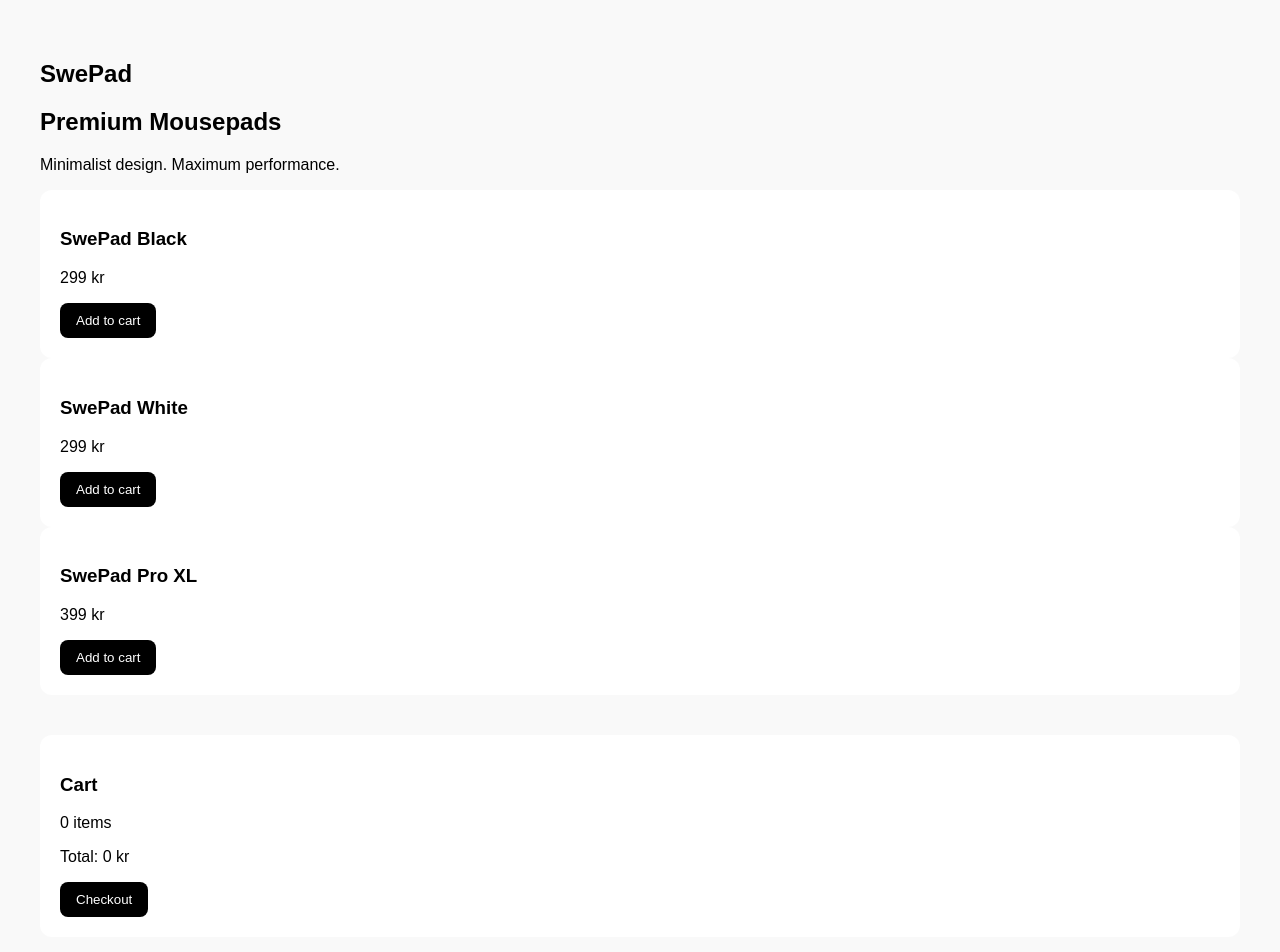
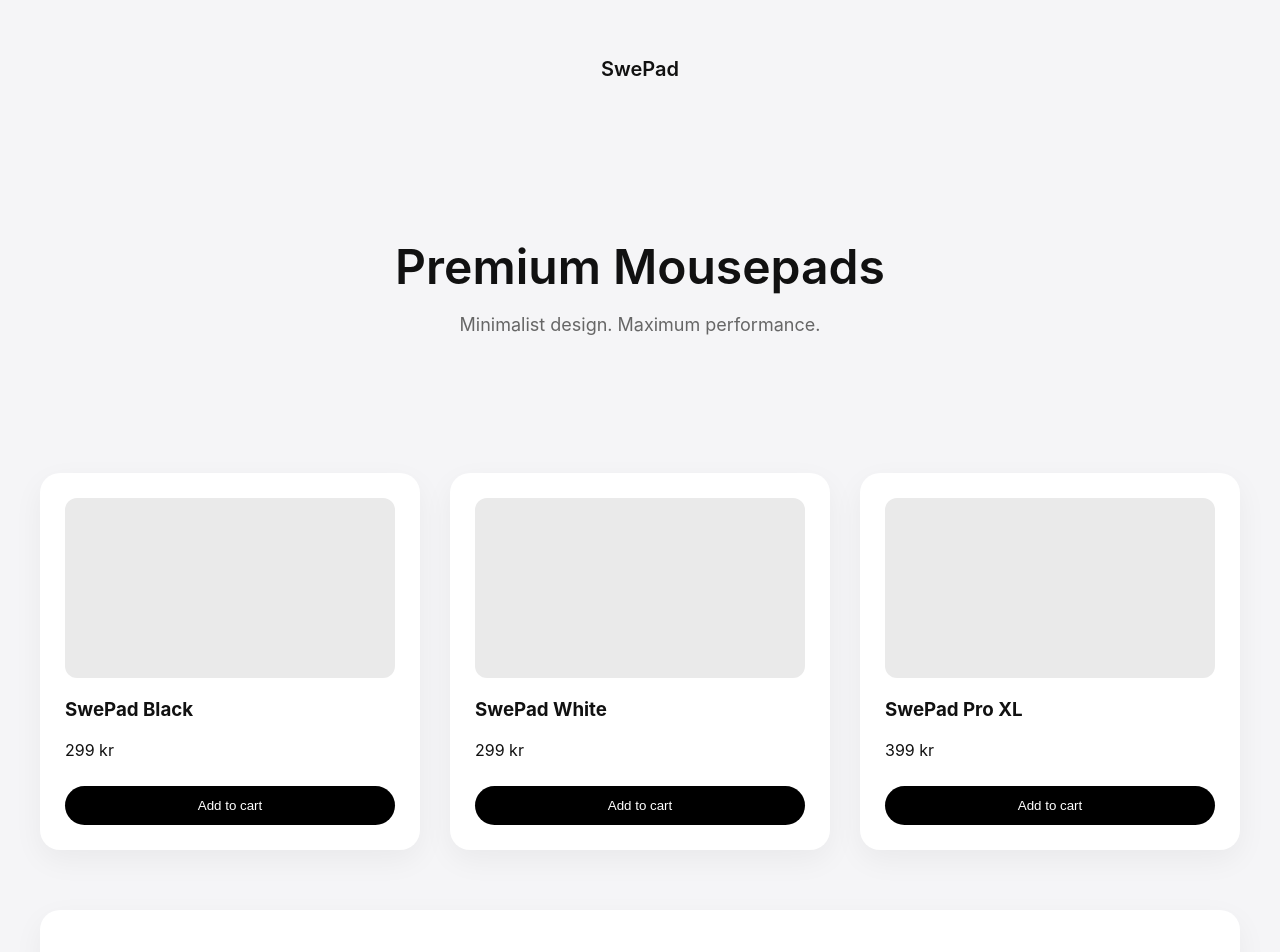
Before and after one commit to theodorjanzon-glitch/Swepad, a Next.js app: page / in a window 1280 px wide. Shown: the top 952 px of the page. Built offline with nearby package versions, Linux system fonts and the light colour scheme.

Commit message:
Update globals.css

```diff
--- a/app/globals.css
+++ b/app/globals.css
@@ -1,39 +1,98 @@
 body {
-  font-family: Arial, sans-serif;
   margin: 0;
-  padding: 40px;
-  background: #f9f9f9;
+  font-family: -apple-system, BlinkMacSystemFont, sans-serif;
+  background: #f5f5f7;
+  color: #111;
 }
 
-.container {
-  max-width: 1000px;
+.wrapper {
+  max-width: 1200px;
   margin: auto;
+  padding: 20px;
 }
 
-.grid {
+.navbar {
+  display: flex;
+  justify-content: center;
+  padding: 20px 0;
+}
+
+.logo {
+  font-weight: 600;
+  font-size: 20px;
+}
+
+.hero {
+  text-align: center;
+  padding: 80px 20px;
+}
+
+.hero h1 {
+  font-size: 48px;
+  font-weight: 600;
+  margin-bottom: 10px;
+}
+
+.hero p {
+  color: #666;
+  font-size: 18px;
+}
+
+.products {
   display: grid;
-  grid-template-columns: repeat(auto-fit, minmax(200px, 1fr));
-  gap: 20px;
+  grid-template-columns: repeat(auto-fit, minmax(250px, 1fr));
+  gap: 30px;
+  margin-top: 40px;
 }
 
 .card {
   background: white;
-  padding: 20px;
+  padding: 25px;
+  border-radius: 20px;
+  transition: 0.2s ease;
+  box-shadow: 0 10px 30px rgba(0,0,0,0.05);
+}
+
+.card:hover {
+  transform: translateY(-5px);
+}
+
+.image-placeholder {
+  height: 180px;
+  background: #eaeaea;
   border-radius: 12px;
+  margin-bottom: 20px;
 }
 
 button {
   background: black;
   color: white;
-  padding: 10px 16px;
+  padding: 12px 18px;
   border: none;
-  border-radius: 8px;
+  border-radius: 999px;
   cursor: pointer;
+  width: 100%;
+  margin-top: 10px;
+  font-weight: 500;
+}
+
+button:hover {
+  opacity: 0.85;
 }
 
 .cart {
-  margin-top: 40px;
-  padding: 20px;
+  margin-top: 60px;
+  padding: 30px;
   background: white;
-  border-radius: 12px;
+  border-radius: 20px;
+  box-shadow: 0 10px 30px rgba(0,0,0,0.05);
 }
+
+.total {
+  font-weight: 600;
+  margin: 10px 0;
+}
+
+.checkout {
+  background: #111;
+}
```
